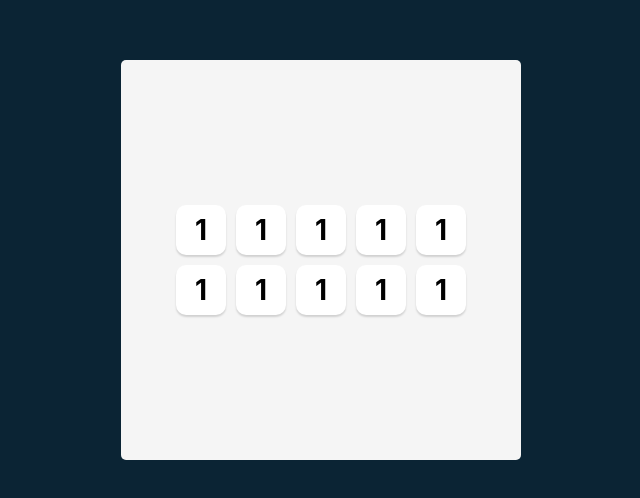
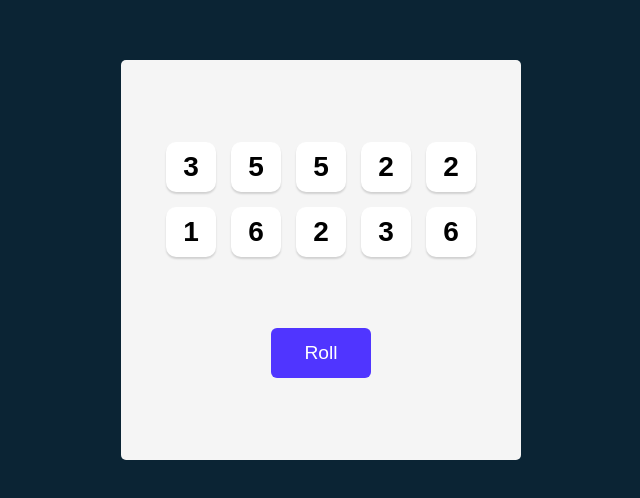
Before and after one commit to Akaiokaa/scrimba-tenzies-project, a React (Vite) app: page / in a window 1280 px wide. Shown: the part 140-638 px from the top of the page, without its empty margins (319-959 px from the left). Built offline with nearby package versions, Linux system fonts and the light colour scheme.

Commit message:
Added function to randomize dice

```diff
--- a/src/App.css
+++ b/src/App.css
@@ -1,16 +1,17 @@
-.first-row{
-  display: flex;
-  justify-content: center;
-  align-items: center;
-  gap: 10px;
-  margin-bottom: 10px;
+.dice-box{
+  display: grid;
+  grid-template-columns: 1fr 1fr 1fr 1fr 1fr;
+  grid-template-rows: 1fr 1fr;
+  gap: 15px;
 }
-.second-row{
-  display: flex;
-  justify-content: center;
-  align-items: center;
-  gap: 10px;
+
+.roll-dice{
+  height: 50px;
+  width: 100px;
+  border: none;
+  border-radius: 6px;
+  background-color: #5035FF;
+  color: white;
+  font-size: 1.2rem;
+  cursor: pointer;
 }
-.box{
-
-}
--- a/src/App.jsx
+++ b/src/App.jsx
@@ -1,6 +1,8 @@
 import './App.css'
 import Die from './components/Die.jsx'
+import {useState} from 'react'
 function App() {
+  const [dice, setDice] = useState(generateAllNewDice)
   function generateAllNewDice(){
     const newDice = []
     for(let i = 0; i < 10; i++){
@@ -9,27 +11,16 @@ function App() {
     }
     return newDice
   }
-  console.log(generateAllNewDice())
+  function rollDice(){
+    setDice(generateAllNewDice)
+  }
   return (
     <>
     <main className='die-container'>
-      <div className='box'>
-        <div className='first-row'>
-          <Die value={1} />
-          <Die value={1} />
-          <Die value={1} />
-          <Die value={1} />
-          <Die value={1} />
-        </div>
-        <div className='second-row'>
-          <Die value={1} />
-          <Die value={1} />
-          <Die value={1} />
-          <Die value={1} />
-          <Die value={1} />
-        </div>
+      <div className='dice-box'>
+        { dice.map((val) => (<Die value={val} />)) }
       </div>
-
+      <button className="roll-dice" onClick={rollDice}>Roll</button>
     </main>
     </>
   )
--- a/src/components/Die.css
+++ b/src/components/Die.css
@@ -6,8 +6,9 @@
     border-radius: 5px;
     padding: 20px;
     display: flex;
+    flex-direction: column;
     align-items: center;
-  justify-content: center;
+    justify-content: space-evenly;
 }
 .die{
     height: 50px;
@@ -16,7 +17,7 @@
     border-radius: 10px;
     border: none;
     background-color: white;
-    font-family: Inter, sans-serif;
+    font-family: Karla, sans-serif;
     font-size: 1.75rem;
     font-weight: bold;
     cursor: pointer;
```
Lines whose indentation alone changed are shown as unchanged.
